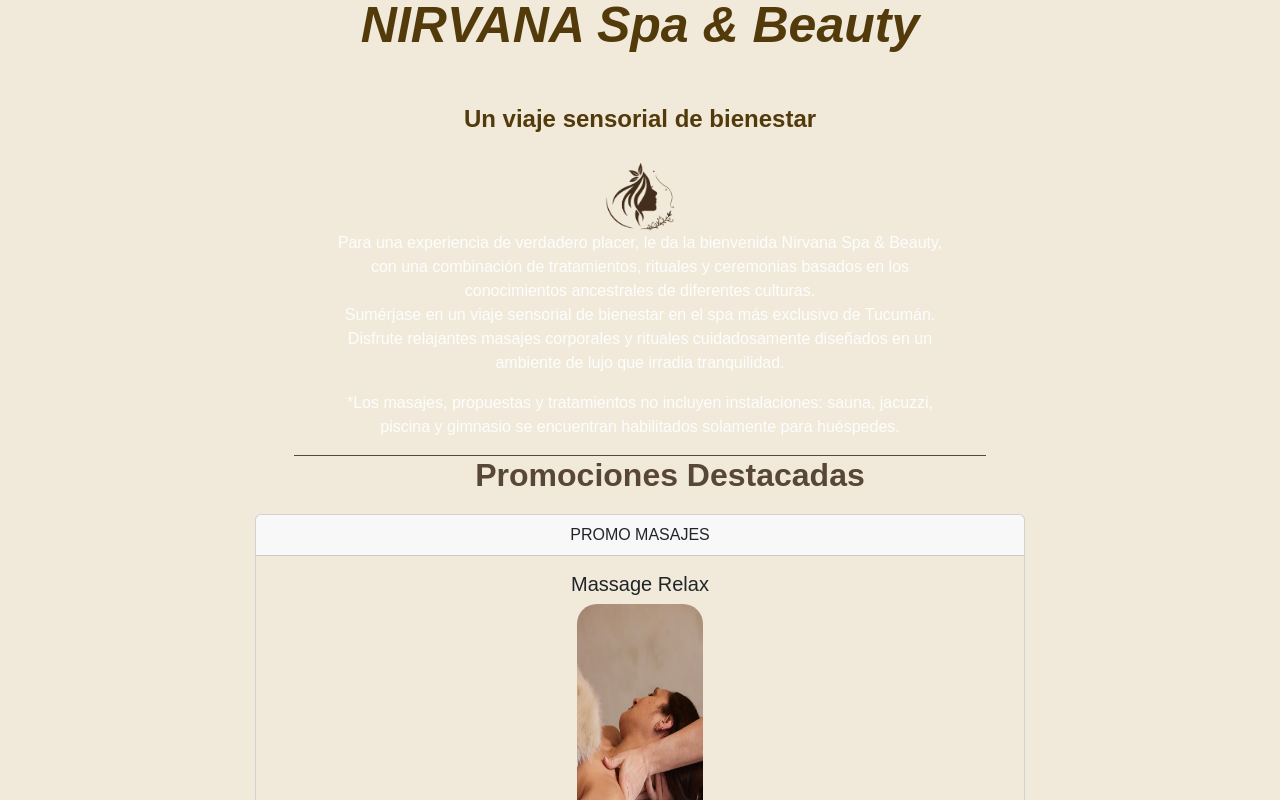
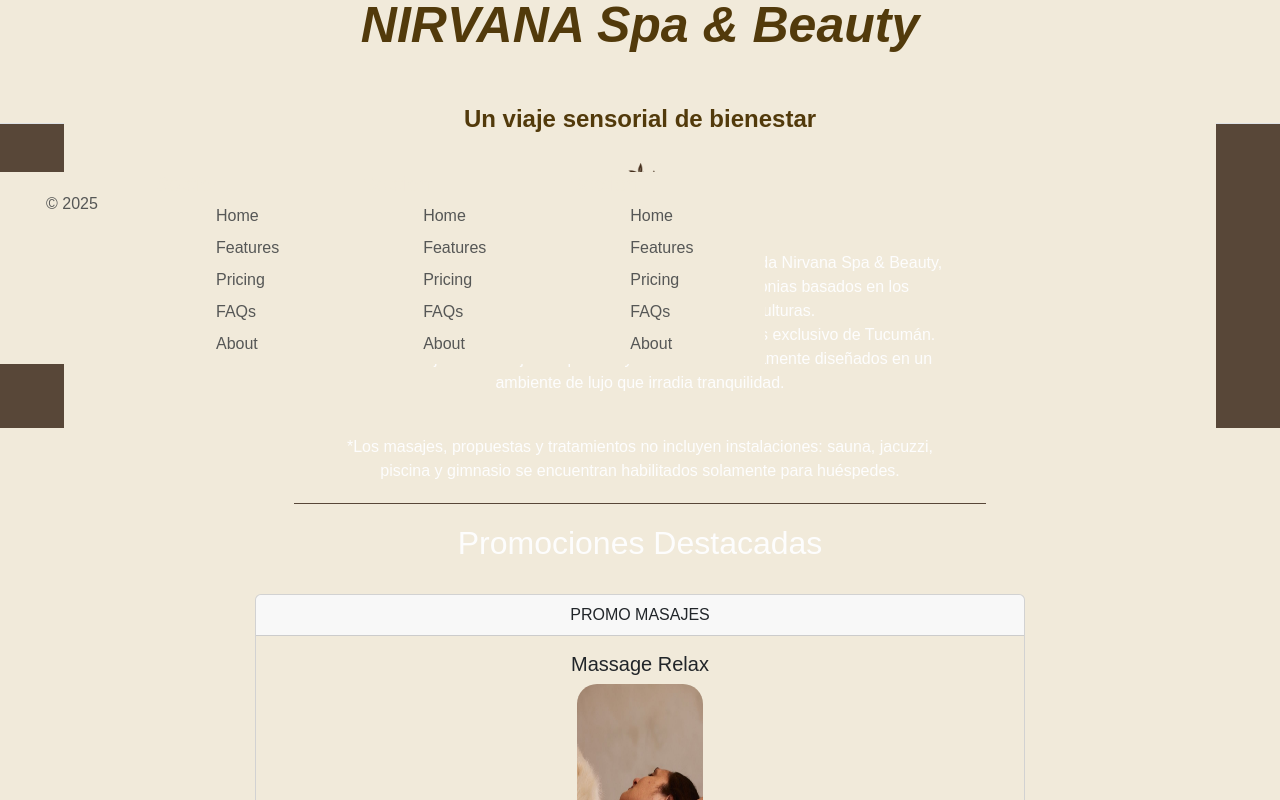
Before and after one commit to SantyMolina98/Spa-Nirvana-React-, a React (Vite) app: page / in a window 1280 px wide. Shown: the part 800-1600 px from the top of the page. Built offline with nearby package versions, Linux system fonts and the light colour scheme.

Commit message:
se agregó footer, pero queda ubicarlo correctamente

```diff
--- a/src/App.css
+++ b/src/App.css
@@ -16,7 +16,6 @@
   background-color: var(--color-fifth);
   font-family: "Poppins", sans-serif;
 }
-
 
 a {
   text-decoration: none;
--- a/src/App.jsx
+++ b/src/App.jsx
@@ -1,6 +1,4 @@
 import { BrowserRouter, Routes, Route } from 'react-router-dom';
-import 'bootstrap/dist/css/bootstrap.min.css';
-import 'bootstrap-icons/font/bootstrap-icons.css'
 import './App.css';
 import HeaderComponents from './components/headerComponents';
 import HomePage from './pages/HomePage';
@@ -11,7 +9,8 @@ import Nosotros from './pages/nosotros.jsx';
 import Login from './pages/login.jsx';
 import Registro from './pages/registro.jsx';
 import PaginaError from './pages/PaginaError.jsx';
-import FooterComponents from './components/footerComponents.jsx';
+import Footer from './components/footer.jsx';
+
 
 
 function App() {
@@ -20,6 +19,7 @@ function App() {
     <>
     <BrowserRouter>
       <HeaderComponents/>
+
         <Routes>
           <Route path='/' element={<HomePage/>}/>
           <Route path='/turnos' element={<Turnos/>}/>
@@ -30,9 +30,9 @@ function App() {
           <Route path='/login/registro' element={<Registro/>}/>
           <Route path='*' element={<PaginaError/>}/>
         </Routes>
-      <FooterComponents/>
+
+      <Footer/>
     </BrowserRouter>
-
     </>
   )
 }
--- /dev/null
+++ b/src/components/footer.jsx
@@ -0,0 +1,76 @@
+import '../App.css';
+
+export default function Footer() {
+  return (
+    <footer className="row row-cols-1 row-cols-md-5 py-5 my-5 border-top">
+      <div className="col mb-3">
+        <a href="/" className="d-flex align-items-center mb-3 link-body-emphasis text-decoration-none" aria-label="Bootstrap">
+        </a>
+        <p className="text-body-secondary">© 2025</p>
+      </div>
+
+      <div className="col mb-3">
+        <h5>Section</h5>
+        <ul className="nav flex-column">
+          <li className="nav-item mb-2">
+            <a href="#" className="nav-link p-0 text-body-secondary">Home</a>
+          </li>
+          <li className="nav-item mb-2">
+            <a href="#" className="nav-link p-0 text-body-secondary">Features</a>
+          </li>
+          <li className="nav-item mb-2">
+            <a href="#" className="nav-link p-0 text-body-secondary">Pricing</a>
+          </li>
+          <li className="nav-item mb-2">
+            <a href="#" className="nav-link p-0 text-body-secondary">FAQs</a>
+          </li>
+          <li className="nav-item mb-2">
+            <a href="#" className="nav-link p-0 text-body-secondary">About</a>
+          </li>
+        </ul>
+      </div>
+
+      <div className="col mb-3">
+        <h5>Section</h5>
+        <ul className="nav flex-column">
+          <li className="nav-item mb-2">
+            <a href="#" className="nav-link p-0 text-body-secondary">Home</a>
+          </li>
+          <li className="nav-item mb-2">
+            <a href="#" className="nav-link p-0 text-body-secondary">Features</a>
+          </li>
+          <li className="nav-item mb-2">
+            <a href="#" className="nav-link p-0 text-body-secondary">Pricing</a>
+          </li>
+          <li className="nav-item mb-2">
+            <a href="#" className="nav-link p-0 text-body-secondary">FAQs</a>
+          </li>
+          <li className="nav-item mb-2">
+            <a href="#" className="nav-link p-0 text-body-secondary">About</a>
+          </li>
+        </ul>
+      </div>
+
+      <div className="col mb-3">
+        <h5>Section</h5>
+        <ul className="nav flex-column">
+          <li className="nav-item mb-2">
+            <a href="#" className="nav-link p-0 text-body-secondary">Home</a>
+          </li>
+          <li className="nav-item mb-2">
+            <a href="#" className="nav-link p-0 text-body-secondary">Features</a>
+          </li>
+          <li className="nav-item mb-2">
+            <a href="#" className="nav-link p-0 text-body-secondary">Pricing</a>
+          </li>
+          <li className="nav-item mb-2">
+            <a href="#" className="nav-link p-0 text-body-secondary">FAQs</a>
+          </li>
+          <li className="nav-item mb-2">
+            <a href="#" className="nav-link p-0 text-body-secondary">About</a>
+          </li>
+        </ul>
+      </div>
+    </footer>
+  );
+}
--- a/src/main.jsx
+++ b/src/main.jsx
@@ -1,3 +1,5 @@
+import 'bootstrap/dist/css/bootstrap.min.css';
+import 'bootstrap-icons/font/bootstrap-icons.css'
 import { StrictMode } from 'react';
 import { createRoot } from 'react-dom/client';
 import './App.css';
--- a/src/pages/Registro.jsx
+++ b/src/pages/Registro.jsx
@@ -4,8 +4,9 @@ import 'bootstrap';
 import { Link } from 'react-router-dom';
 
 function Registro () {
+
   return (
-    <main>
+    <div className='mainRegistro'>
       <h2>CREAR NUEVO USUARIO</h2>
       <div className="CardRegistro">
         <div className="ContainerRegistro">
@@ -67,7 +68,7 @@ function Registro () {
           </form>
         </div>
       </div>
-  </main>
+  </div>
   )
 }
 
--- a/src/styles/loginPage.css
+++ b/src/styles/loginPage.css
@@ -78,6 +78,17 @@ h3{
 .botonesLogin:hover{
   background-color: var(--color-principallogin);
 }
+@media screen and (max-width:2500px){
+  .mainLogin{
+    width: 100vw;
+    height: auto;
+    display: flex;
+    justify-content: end;
+  }
+  .cardLogin{
+    width: 40%;
+  }
+}
 @media screen and (max-width:1440px){
   .mainLogin{
     width: 100vw;
--- a/src/styles/registroPage.css
+++ b/src/styles/registroPage.css
@@ -11,14 +11,14 @@
   --color-a:#c59143;
 }
 
-main{
+.mainRegistro{
   width: 100%;
   height: auto;
   display:flex ;
   flex-wrap: wrap;
   background-color: var(--color-terciary2);
 }
-main h2{
+.mainRegistro h2{
   width: 100%;
   font-weight: 700;
   color: var(--color-principal);
@@ -95,40 +95,7 @@ main h2{
   border-radius: 0.5em;
   border:0.1em solid var(--color-principal);
 }
-/* FOOTER */
-footer .card{
-  color: var(--color-sixth);
-}
-.bi-facebook, .bi-instagram, .bi-tiktok, .bi-twitter-x{
-  color: var(--color-sixth);
-}
-.columna2, .columna3{
-  width: auto;
-}
-.columna2 h5, .columna3 h5{
-  color: var(--color-fifth);
-}
-.columna2 .textofootercol ul li a {
-  width: 100%;
-}
-.columna2 .textofootercol ul li a p{
-  width: 100%;
-  text-align: start;
-  margin-bottom: -1em;
-  color: var(--color-sixth);
-}
-.columna3 .textofootercol ul li a p{
 
-  text-align: start;
-  margin-bottom: -1em;
-  color: var(--color-sixth);
-}
-.bi-paypal, .bi-linkedin{
-  color: var(--color-fifth);
-}
-.DownText{
-  color: var(--color-fourth);
-}
 @media (min-width:320px) and (max-width:425px){
   main h2{
     font-size: 1.4em;
```
Lines whose indentation alone changed are shown as unchanged.
